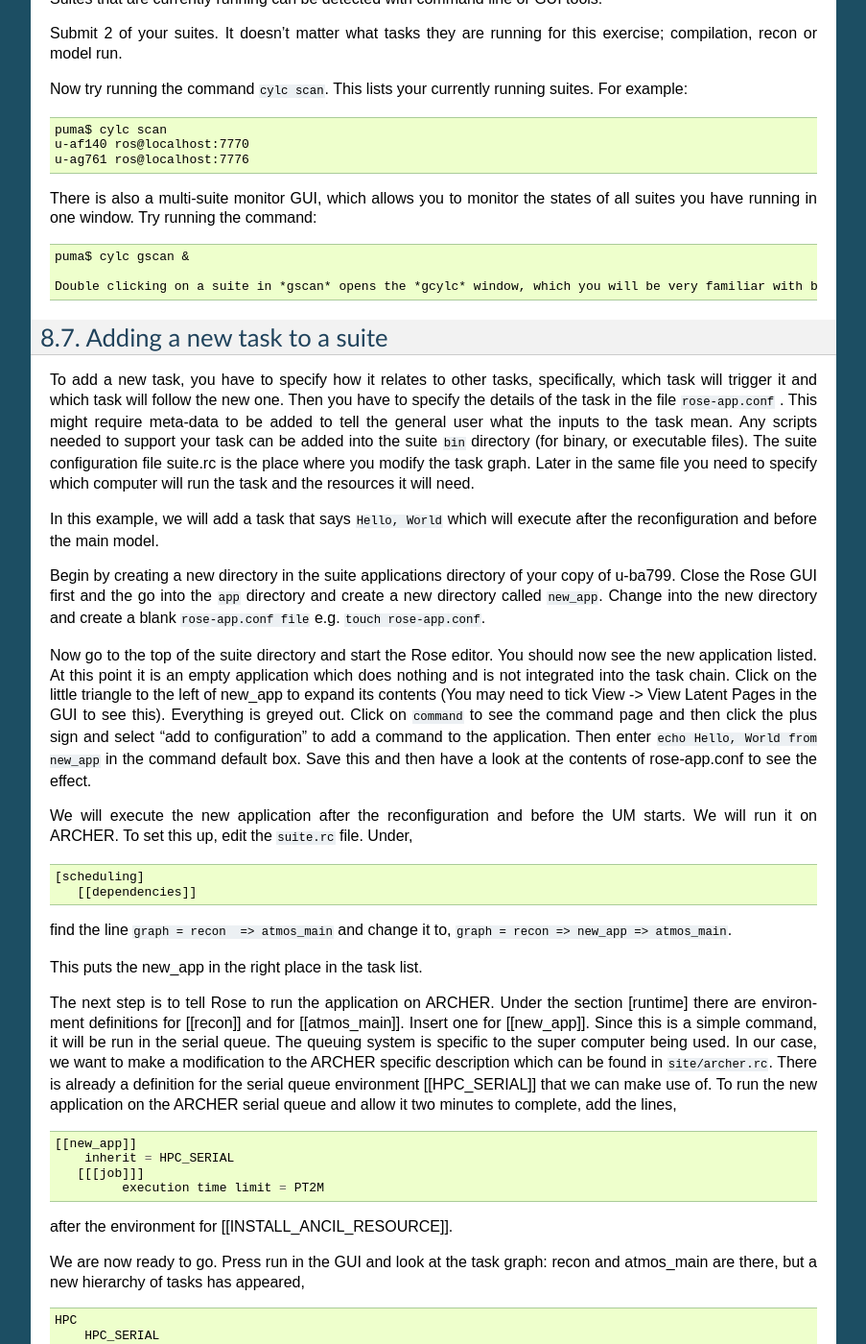
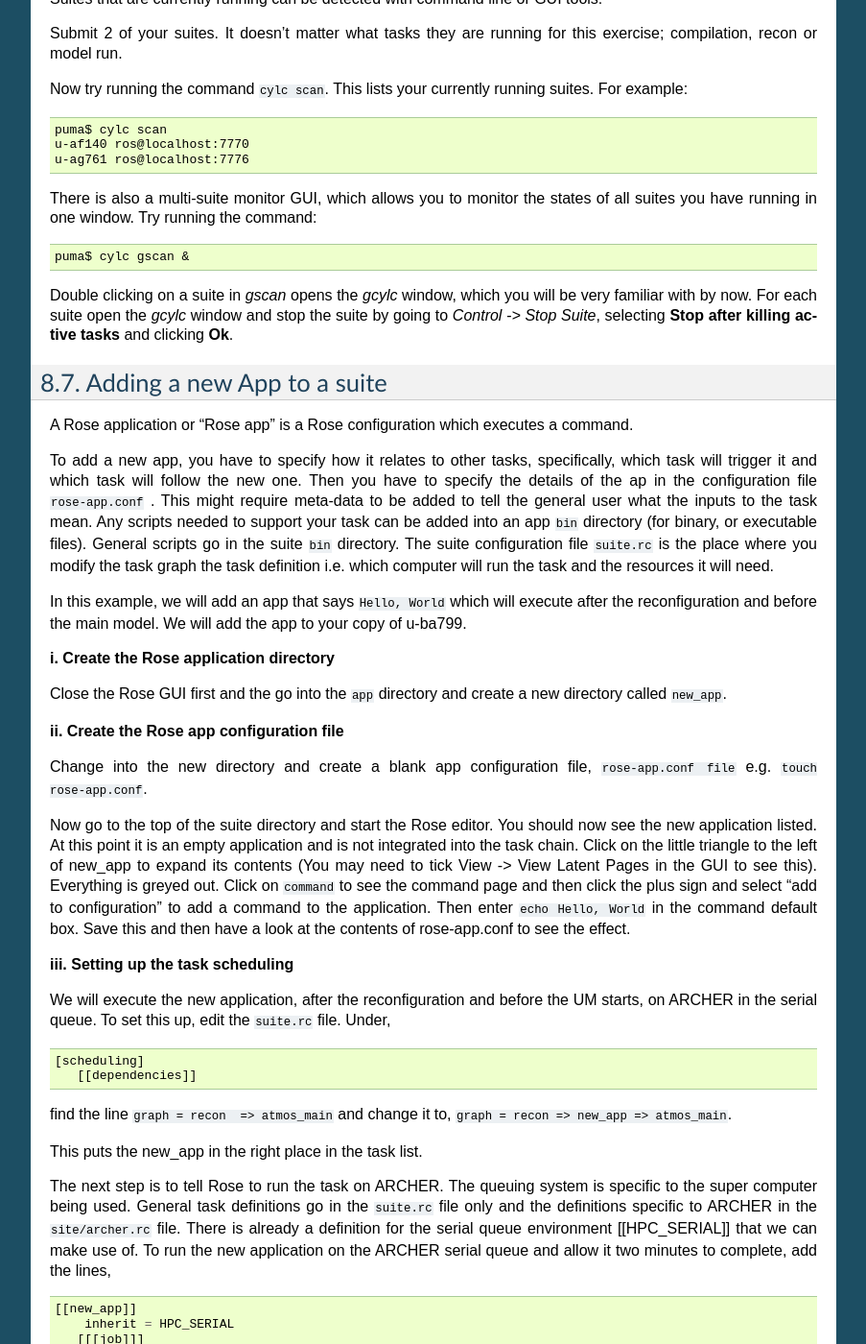
Before and after one commit to NCAS-CMS/um-training, a Sphinx documentation site: the page built from practicals/source/rose-cylc-exercises.rst, in a window 1280 px wide and 1400 px high, scrolled down 2667 px. Shown: the whole window at 96% size, without its empty margins (198-1101 px from the left). Built offline with Sphinx 7.4.7, drawn with Linux system fonts in a browser that asks for light colours; some of the changed text lies outside the part shown.

Commit message:
Fuller new app exercise - interim words

```diff
--- a/practicals/source/rose-cylc-exercises.rst
+++ b/practicals/source/rose-cylc-exercises.rst
@@ -125,21 +125,31 @@ There is also a multi-suite monitor GUI, which allows you to monitor the states
 
   puma$ cylc gscan &
 
-  Double clicking on a suite in *gscan* opens the *gcylc* window, which you will be very familiar with by now. For each suite open the *gcylc* window and stop the suite by going to *Control -> Stop Suite*, selecting  **Stop after killing active tasks** and clicking **Ok**.
+Double clicking on a suite in *gscan* opens the *gcylc* window, which you will be very familiar with by now. For each suite open the *gcylc* window and stop the suite by going to *Control -> Stop Suite*, selecting  **Stop after killing active tasks** and clicking **Ok**.
 
 
-Adding a new task to a suite
+Adding a new App to a suite
 -------------------------------------
 
-To add a new task, you have to specify how it relates to other tasks, specifically, which task will trigger it and which task will follow the new one.  Then  you have to specify the details of the task in the file ``rose-app.conf`` . This might require meta-data to be added to tell the general user what the inputs to the task mean. Any scripts needed to support your task can be added into the suite ``bin`` directory (for binary, or executable files). The suite configuration file suite.rc is the place where you modify the task graph.  Later in the same file you need to specify which computer will run the task and the resources it will need.
+A Rose application or "Rose app" is a Rose configuration which executes a command.
 
-In this example, we will add a task that says ``Hello, World`` which will execute after the reconfiguration and before the main model.
+To add a new app, you have to specify how it relates to other tasks, specifically, which task will trigger it and which task will follow the new one.  Then  you have to specify the details of the ap in the configuration file ``rose-app.conf`` . This might require meta-data to be added to tell the general user what the inputs to the task mean. Any scripts needed to support your task can be added into an app ``bin`` directory (for binary, or executable files). General scripts go in the suite ``bin`` directory. The suite configuration file ``suite.rc`` is the place where you modify the task graph the task definition i.e.  which computer will run the task and the resources it will need.
 
-Begin by creating a new directory in the suite applications directory of your copy of u-ba799.  Close the Rose GUI first and the  go into the ``app`` directory and create a new directory called ``new_app``.  Change into the new directory and create a blank ``rose-app.conf file`` e.g. ``touch rose-app.conf``.
+In this example, we will add an app that says ``Hello, World`` which will execute after the reconfiguration and before the main model. We will add the app to your copy of u-ba799.
 
-Now go to the top of the suite directory and start the Rose editor.  You should now see the new application listed.  At this point it is an empty application which does nothing and is not integrated into the task chain.  Click on the little triangle to the left of new_app to expand its contents (You may need to tick View -> View Latent Pages in the GUI to see this).  Everything is greyed out.  Click on ``command`` to see the command page and then click the plus sign and select “add to configuration” to add a command to the application.  Then enter ``echo Hello, World from new_app`` in the command default box.  Save this and then have a look at the contents of rose-app.conf to see the effect.
+**i. Create the Rose application directory**
 
-We will execute the new application after the reconfiguration and before the UM starts.  We will run it on ARCHER.  To set this up, edit the ``suite.rc`` file.  Under, ::
+Close the Rose GUI first and the  go into the ``app`` directory and create a new directory called ``new_app``.
+
+**ii.  Create the Rose app configuration file**
+
+Change into the new directory and create a blank app configuration file, ``rose-app.conf file`` e.g. ``touch rose-app.conf``.
+
+Now go to the top of the suite directory and start the Rose editor.  You should now see the new application listed.  At this point it is an empty application and is not integrated into the task chain.  Click on the little triangle to the left of new_app to expand its contents (You may need to tick View -> View Latent Pages in the GUI to see this).  Everything is greyed out.  Click on ``command`` to see the command page and then click the plus sign and select “add to configuration” to add a command to the application.  Then enter ``echo Hello, World`` in the command default box.  Save this and then have a look at the contents of rose-app.conf to see the effect.
+
+**iii. Setting up the task scheduling**
+
+We will execute the new application, after the reconfiguration and before the UM starts, on ARCHER in the serial queue.  To set this up, edit the ``suite.rc`` file.  Under, ::
 
   [scheduling]
      [[dependencies]]
@@ -149,24 +159,74 @@ and change it to, ``graph = recon => new_app => atmos_main``.
 
 This puts the new_app in the right place in the task list.
 
-The next step is to tell Rose to run the application on ARCHER.  Under the section [runtime] there are environment definitions for [[recon]] and for [[atmos_main]].  Insert one for [[new_app]].  Since this is a simple command, it will be run in the serial queue.  The queuing system is specific to the super computer being used.  In our case, we want to make a modification to the ARCHER specific description which can be found in ``site/archer.rc``.  There is already a definition for the serial queue environment  [[HPC_SERIAL]] that we can make use of.   To run the new application on the ARCHER serial queue and allow it two minutes to complete, add the lines, ::
+The next step is to tell Rose to run the task on ARCHER.   The queuing system is specific to the super computer being used.  General task definitions go in the ``suite.rc`` file only and the definitions specific to ARCHER in the ``site/archer.rc`` file.  There is already a definition for the serial queue environment  [[HPC_SERIAL]] that we can make use of.   To run the new application on the ARCHER serial queue and allow it two minutes to complete, add the lines, ::
 
    [[new_app]]
        inherit = HPC_SERIAL
       [[[job]]]
             execution time limit = PT2M
 
-after the environment for [[INSTALL_ANCIL_RESOURCE]].
+after the definition for [[INSTALL_ANCIL_RESOURCE]].
 
-We are now ready to go.  Press run in the GUI and look at the task graph: recon and atmos_main are there, but a new hierarchy of tasks has appeared, ::
+**iv. Running the new app**
 
-  HPC
-      HPC_SERIAL
-          new_app
+We are now ready to go.  Press run in the GUI and look at the task graph: recon and atmos_main are there, but a new hierarchy of tasks has appeared,
 
+..  image:: /images/ba799-1.jpg
 
 Notice that ``atmos_main`` no longer runs after the reconfiguration, but ``new_app`` does and when that is completed, ``atmos_main`` starts, as we wanted. The output from ``new_app`` can be found in the Cylc output directory in ``log/job/19880901T0000Z/new_app/NN/job.out``.
 
-A more complex application might involve the execution of a script.  In this case we would replace the contents of the command default box with the name of the script.  Then you would store the script in the suite bin directory, where it would become part of the suite (remember to ``fcm add`` any new files that you add to the suite so they will be added to the repository when you next commit).
+**v. Extending the app by using a script**
 
-Designing a new application may seem a daunting process, but there are numerous existing examples in suites that you can try to understand.  For to know more, see the Rose documentation at https://metomi.github.io/rose/doc/html/tutorial/rose/applications.html.  There are a collection of built-in applications that you can use for building, testing, archiving and housekeeping - see https://metomi.github.io/rose/doc/html/api/rose-built-in-applications.html.
+A more complex application might involve the execution of a script.  In this case we would replace the contents of the command default box with the name of the script.  Then you would store the script in the app bin directory, where it would become part of the suite (remember to ``fcm add`` any new files that you add to the suite so they will be added to the repository when you next commit).
+
+Now create a bin directory under new_app and create a file called ``hello.sh`` with the contents, ::
+
+  #!/bin/bash
+  echo "Hello, $1!"
+
+We will allow the user to select from a variety of planets and say hello.  Make it an executable script, ::
+
+  chmod +x hello.sh
+
+Then we can say ./hello.sh Jupiter to get it to say "Hello, Jupiter!".
+
+Now go to the new app ``env`` page on the GUI,  right click on the greyed out ``env`` and click "+ Add env". Save it, then right click on the blank page and select "Add blank variable".  Two boxes appear: enter "Planet" in the first and "Jupiter" in the second.  This introduces an environment variable called "Planet" and sets it to "Jupiter".
+
+Now change the command from echo "Hello, World" to hello.sh ${Planet}.
+
+**vi. Testing and Running**
+
+The script can be tested in isolation by changing into the ``new_app`` directory and executing, ::
+
+  rose app-run
+
+This produces the desired output and also a file ``rose-app-run.conf``, which can be deleted.
+
+We can now run the whole suite from the Rose GUI.
+
+**vii. Adding Metadata**
+
+As it stands, there are no restrictions on the variable ``Planet``.  We can add metadata to explain to the general user what the variable Planet is meant to be, perhaps limiting it to certain values.  This is useful to protect any later code which may fail if not presented with a planet.
+
+Rose provides the meta-data for many existing standard applications, such as the ``um-atmos``, ``fcm_make``.  These are all stored on PUMA in ``~fcm/rose-meta``.  Have a look at this directory.
+
+Rose provides some tools to quickly guess at the metadata where there is none.  Create a directory ``meta`` under ``new_app`` .  Then execute the command, ::
+
+  rose metadata-gen
+
+
+This creates a file ``rose-meta.conf`` in the ``meta`` directory.  It just says that there is an evironment variable called Planet, but it does not know much about it.  Edit this file and add the lines, ::
+
+  description=The name of the world to say hello to.
+   values=Mercury, Venus, Earth, Mars, Jupiter, Saturn, Uranus, Neptune
+   help=Must be a planet bigger than Pluto - see https://en.wikipedia.org/wiki/Solar_System
+
+after ``[env=Planet]``.  Now go back to the Rose GUI, select ``Metadata -> Refresh Metadata``. and click on the `new_app`` ``env`` page.  The entry box for Planet has changed into a drop down list.  Pluto is not allowed, presumably because the code cannot handle tiny planets.  Right click on the cog next to Planet and select ``info`` to see the description and allowed values.
+
+
+**vi. References**
+
+A fuller discussion of Rose metadata can be found at https://metomi.github.io/rose/doc/html/tutorial/rose/metadata.html.
+
+Designing a new application may seem a daunting process, but there are numerous existing examples in suites that you can try to understand.  For further details, see the Rose documentation at https://metomi.github.io/rose/doc/html/tutorial/rose/applications.html.  There are a collection of built-in applications that you can use for building, testing, archiving and housekeeping - see https://metomi.github.io/rose/doc/html/api/rose-built-in-applications.html.
```
Also changed, not shown: practicals/source/images/ba799-1.jpg (added).
